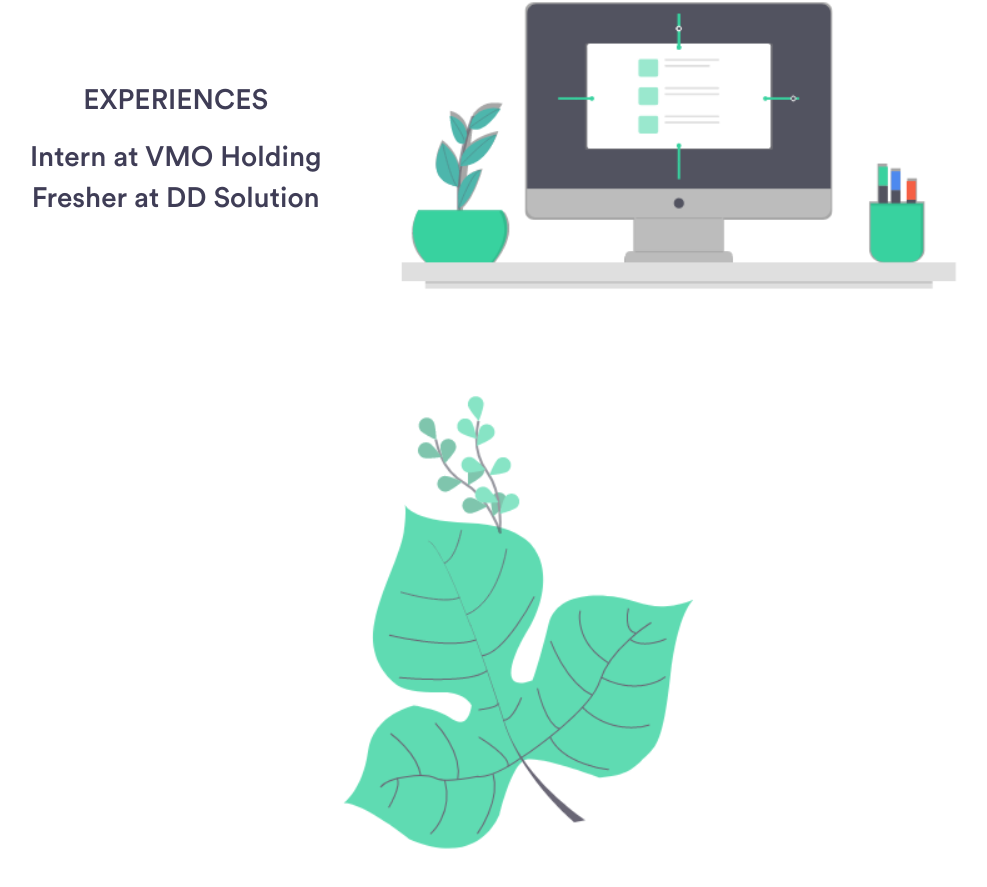
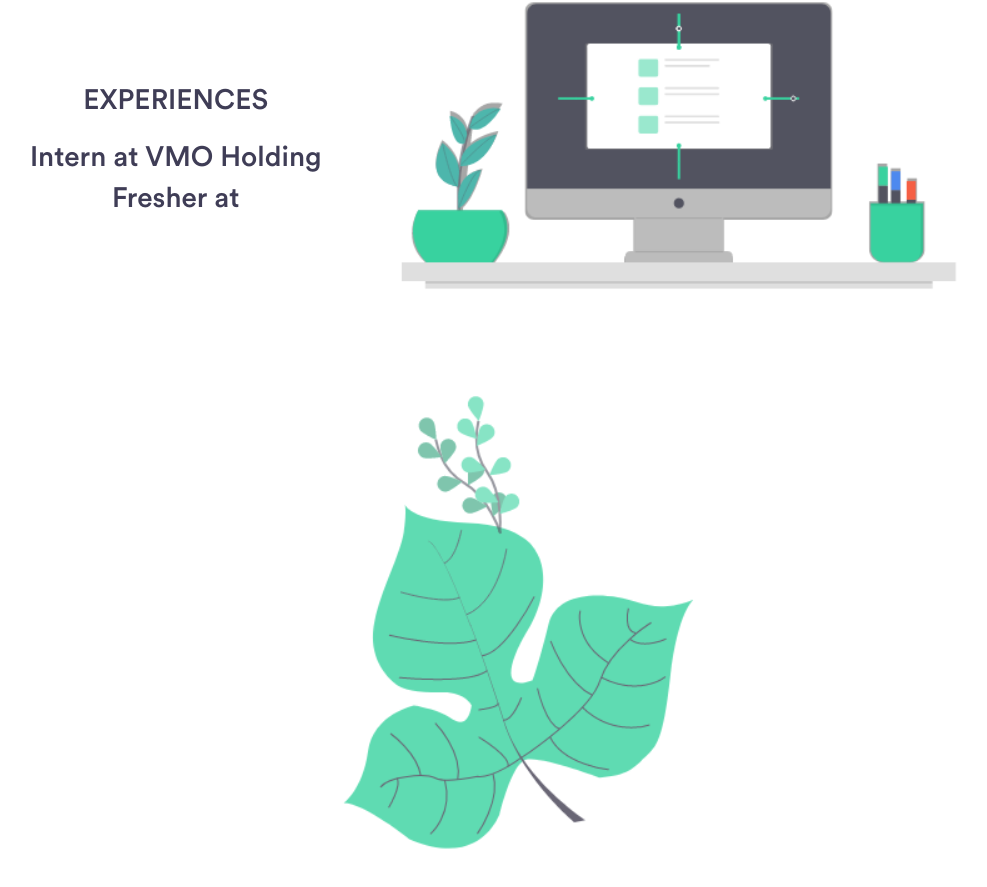
Before and after one commit to nhatngochoang/react-tailwind-3, a React (Create React App) app: page /portfolio in a window 1280 px wide. Shown: the part 2215-3102 px from the top of the page, without its empty margins (190-1177 px from the left). Built offline with nearby package versions, Linux system fonts and the light colour scheme.

Commit message:
Update About.jsx

```diff
--- a/src/portfolio/components/About.jsx
+++ b/src/portfolio/components/About.jsx
@@ -55,7 +55,7 @@
                   <div>
                      <ul>
                         <li>Intern at VMO Holding</li>
-                        <li>Fresher at DD Solution</li>
+                        <li>Fresher at </li>
                      </ul>
                   </div>
                </div>
```
